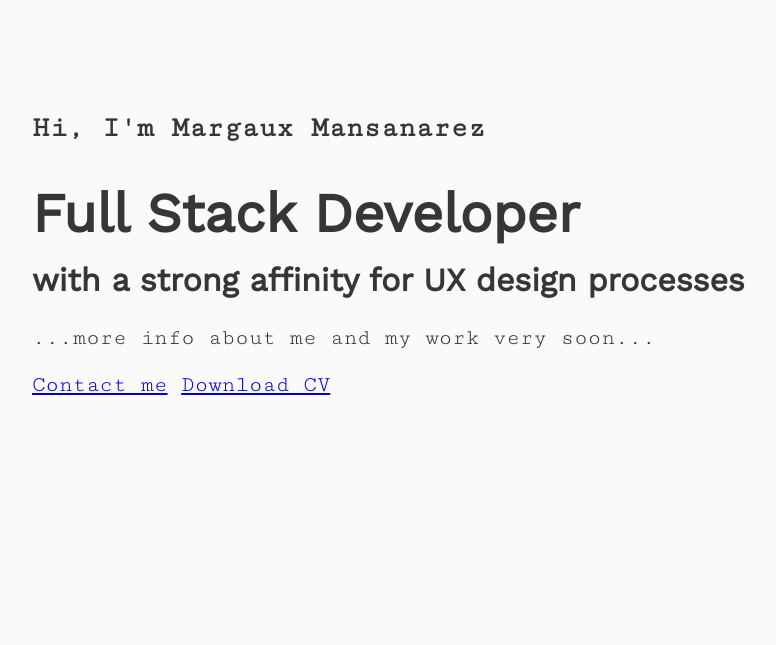
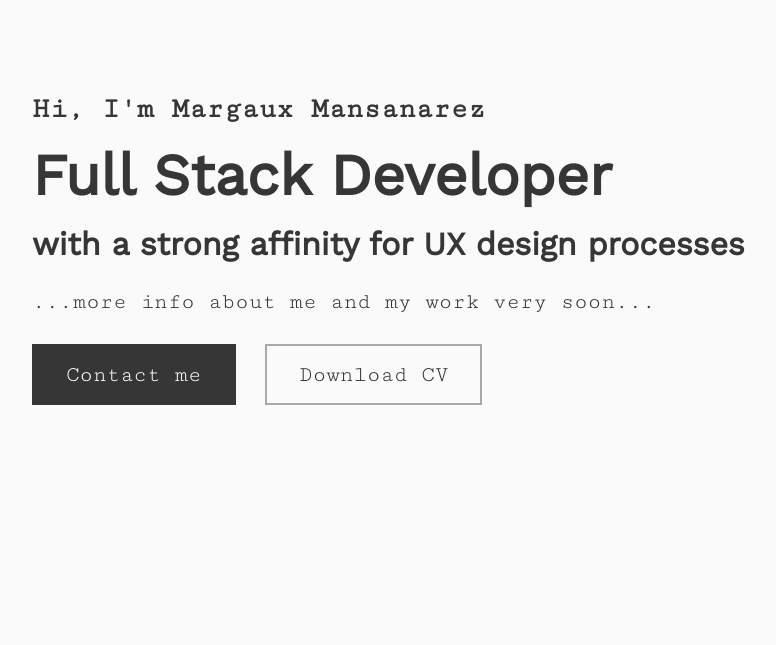
Before and after one commit to margaux-m/portfolio, a PHP site: page / in a window 1280 px wide. Shown: the part 125-770 px from the top of the page, without its empty margins (8-784 px from the left). Run offline with PHP 8.4, Linux system fonts and the light colour scheme; some libraries are stand-ins or nearby versions.

Commit message:
Homepage: styled calls to action

```diff
--- a/assets/css/components/btn.css
+++ b/assets/css/components/btn.css
@@ -5,3 +5,32 @@
 .btn-footer:hover {
   background-color: #89C064;
 }
+
+a.btn {
+  text-decoration: none;
+  padding: 1rem 2rem;
+  margin-right: 1rem;
+}
+
+.btn-solid {
+  background-color: #363636;
+  border: 2px solid #363636;
+  color: #FAFAFA;
+}
+
+.btn-solid:hover {
+  background-color: #89C064;
+  border: 2px solid #89C064;
+  color: #363636;
+}
+
+.btn-outline {
+  color: #363636;
+  border: 2px solid #A8A8A8;
+}
+
+.btn-outline:hover {
+  background-color: #363636;
+  border: 2px solid #363636;
+  color: #FAFAFA;
+}
--- a/assets/css/components/container.css
+++ b/assets/css/components/container.css
@@ -4,3 +4,7 @@
   height: 70vh;
   padding-top: 2.8rem;
 }
+
+.cta-container {
+  margin-top: 3rem;
+}
--- a/assets/css/style.css
+++ b/assets/css/style.css
@@ -27,8 +27,9 @@
 }
 
 h1 {
-  font-size: 3.4rem;
+  font-size: 3.6rem;
   margin-bottom: 1rem;
+  margin-top: 0;
 }
 
 h2 {
--- a/index.html
+++ b/index.html
@@ -23,9 +23,9 @@
     <h1>Full Stack Developer</h1>
     <h2>with a strong affinity for UX design processes</h2>
     <p>...more info about me and my work very soon...</p>
-    <div>
-      <a href="pages/contact.html">Contact me</a>
-      <a href="assets/pdf/cv-margaux-mansanarez.pdf">Download CV</a>
+    <div class="cta-container">
+      <a class="btn btn-solid" href="pages/contact.html">Contact me</a>
+      <a class="btn btn-outline" href="assets/pdf/cv-margaux-mansanarez.pdf">Download CV</a>
     </div>
   </div>
   <!-- Footer -->
```
